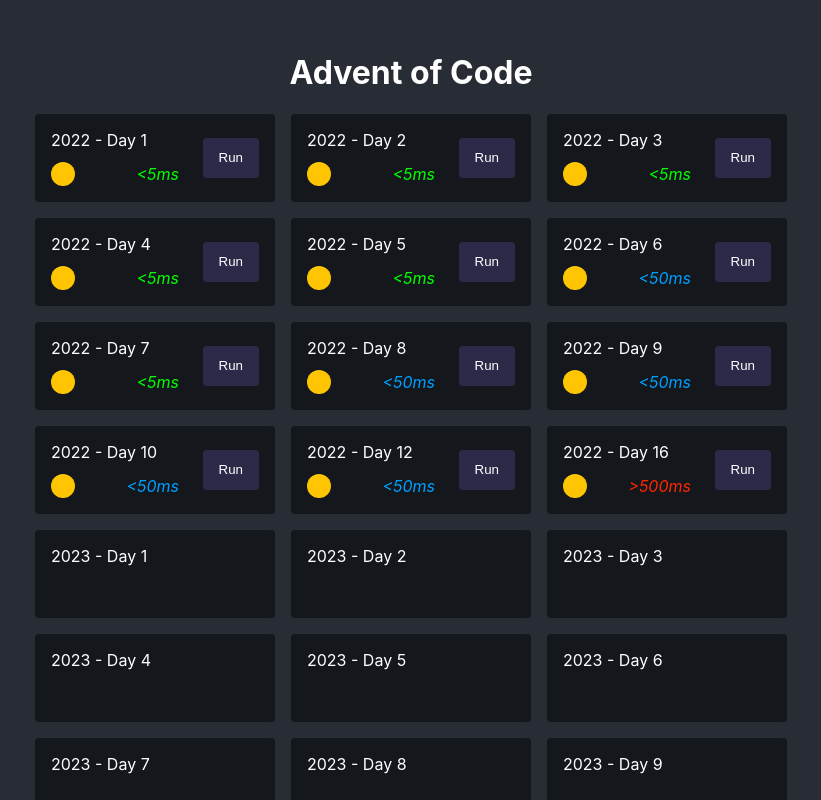
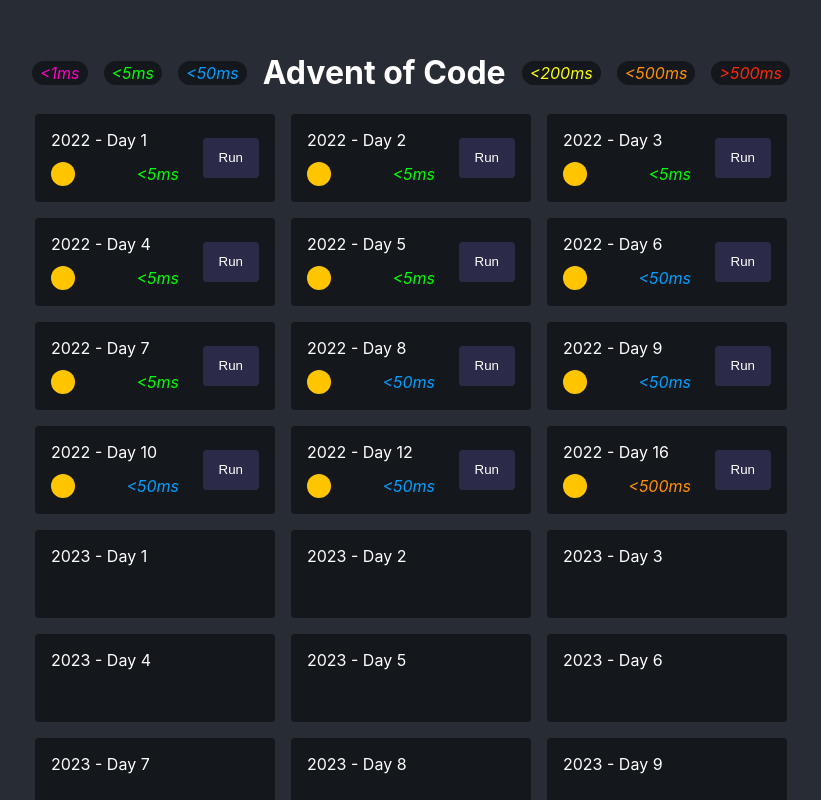
Before and after one commit to Cunen/advent-of-code, a React (Create React App) app: page / in a window 1280 px wide. Shown: the top 800 px of the page, without its empty margins (229-1050 px from the left). Built offline with nearby package versions, Linux system fonts and the light colour scheme.

Commit message:
tweak CSS and add performance tags

```diff
--- a/src/App.css
+++ b/src/App.css
@@ -74,11 +74,26 @@
   font-style: italic;
 }
 
+.performance.terrible { color: #ff2601; }
 .performance.impossible { color: #ff00c6; }
 .performance.ultra { color: #01ff01; }
 .performance.fast { color: #009fff; }
 .performance.mediocre { color: #f9ff01; }
-.performance.slow { color: #ff2601; }
+.performance.slow { color: #ff9001; }
+
+.title-wrapper {
+  display: flex;
+  align-items: center;
+  gap: 16px;
+}
+
+.tag {
+  display: flex;
+  align-items: center;
+  padding: 2px 8px;
+  border-radius: 20px;;
+  background-color: #14171c;
+}
 
 .button {
   border-radius: 4px;
--- a/src/App.tsx
+++ b/src/App.tsx
@@ -20,6 +20,8 @@
       case Perf.Mediocre:
         return "<200ms";
       case Perf.Slow:
+        return "<500ms";
+      case Perf.Terrible:
         return ">500ms";
       case Perf.NotComplete:
       default:
@@ -29,6 +31,8 @@
 
   const perfToClass = (perf: Perf) => {
     switch (perf) {
+      case Perf.Terrible:
+        return "terrible";
       case Perf.Impossible:
         return "impossible";
       case Perf.Ultra:
@@ -68,7 +72,46 @@
 
   return (
     <>
-      <h1>Advent of Code</h1>
+      <div className="title-wrapper">
+        <div
+          className={
+            "tag performance " + getPerfClass(Perf.Impossible, Perf.Impossible)
+          }
+        >
+          {getPerfText(Perf.Impossible, Perf.Impossible)}
+        </div>
+        <div
+          className={"tag performance " + getPerfClass(Perf.Ultra, Perf.Ultra)}
+        >
+          {getPerfText(Perf.Ultra, Perf.Ultra)}
+        </div>
+        <div
+          className={"tag performance " + getPerfClass(Perf.Fast, Perf.Fast)}
+        >
+          {getPerfText(Perf.Fast, Perf.Fast)}
+        </div>
+
+        <h1>Advent of Code</h1>
+        <div
+          className={
+            "tag performance " + getPerfClass(Perf.Mediocre, Perf.Mediocre)
+          }
+        >
+          {getPerfText(Perf.Mediocre, Perf.Mediocre)}
+        </div>
+        <div
+          className={"tag performance " + getPerfClass(Perf.Slow, Perf.Slow)}
+        >
+          {getPerfText(Perf.Slow, Perf.Slow)}
+        </div>
+        <div
+          className={
+            "tag performance " + getPerfClass(Perf.Terrible, Perf.Terrible)
+          }
+        >
+          {getPerfText(Perf.Terrible, Perf.Terrible)}
+        </div>
+      </div>
       <div className="App">
         {challenges.map(({ year, day, part1, part2, fn }) => {
           return (
--- a/src/aoc/challenges.ts
+++ b/src/aoc/challenges.ts
@@ -18,6 +18,7 @@
   Mediocre = 2,
   Slow = 3,
   Impossible = 4,
+  Terrible = 5,
 }
 
 interface Challenge {
```
